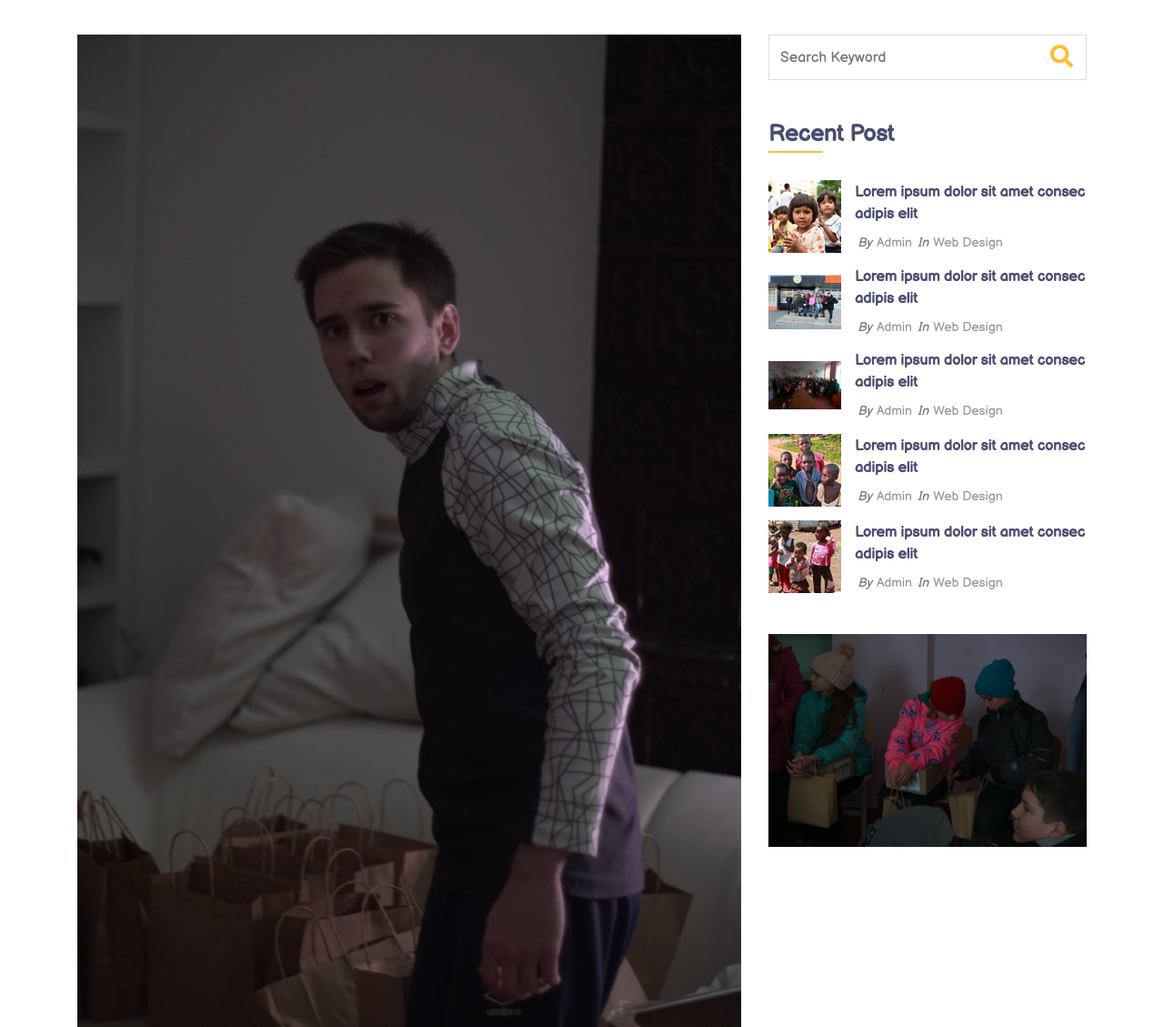
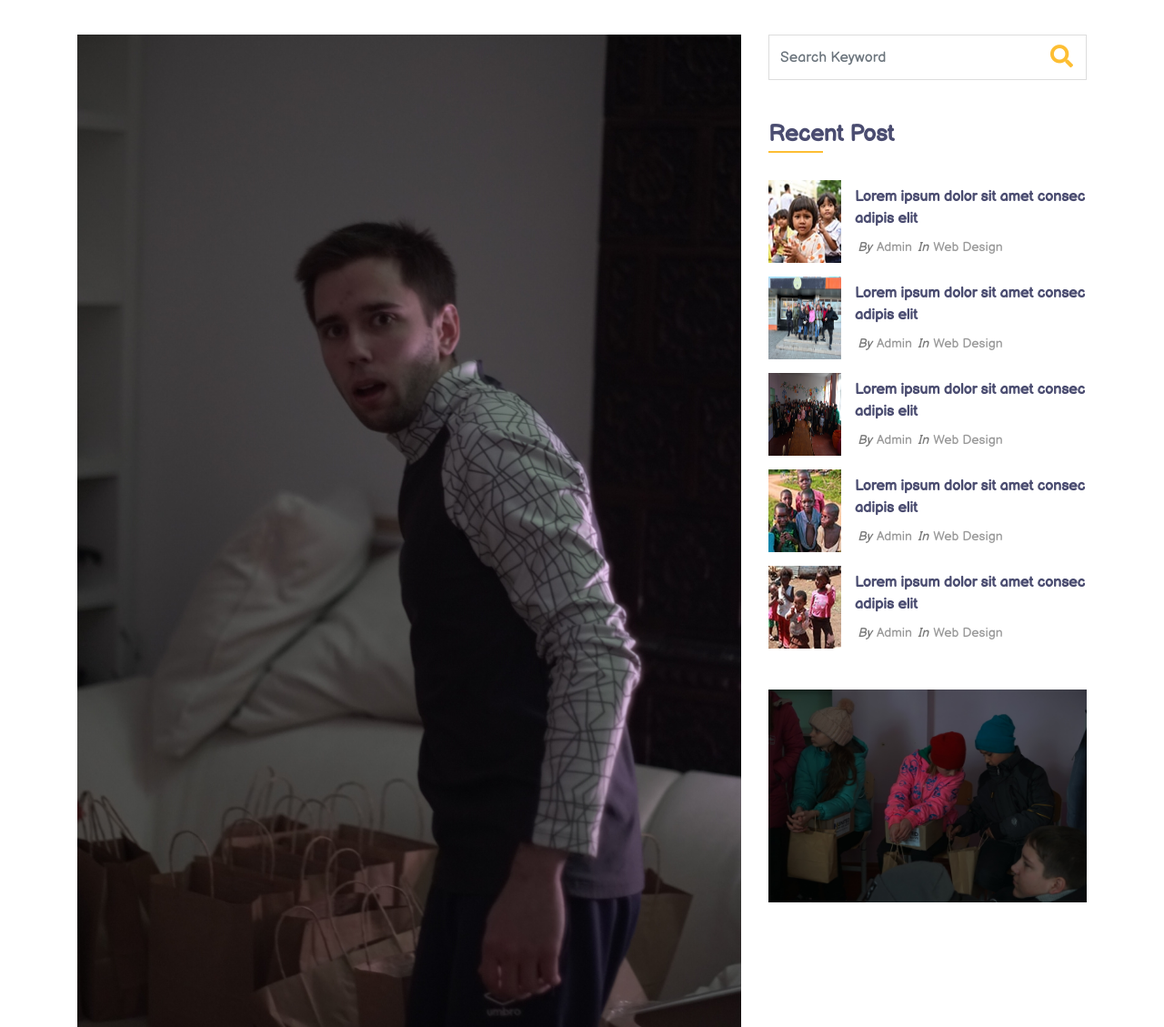
Before and after one commit to IvanSerbeniuk/volunteer, a Django app: a page that uses blog/templates/single_blogus.html in a window 1280 px wide. Shown: the part 482-1611 px from the top of the page at 91% size. Run offline with Django 4.2, Linux system fonts and the light colour scheme; data comes from the database, SQL or seed files in the repository; both versions use the stored data as it was after the commit; parts of the project's set-up code (start-up, migrations or seed data) failed here and were passed over; some libraries are stand-ins or nearby versions.

Commit message:
settings

```diff
--- a/home/urls.py
+++ b/home/urls.py
@@ -4,5 +4,4 @@ from . import views
 urlpatterns = [
     # path("sldf", views.index, name='index'),
     path("", views.home, name='home'),
-
 ]
--- a/mysite/settings.py
+++ b/mysite/settings.py
@@ -87,9 +87,9 @@ DATABASES = {
 # Static
 STATIC_URL = "static/"
 
-# STATICFILES_DIRS = [
-#     os.path.join(BASE_DIR, '/static/')
-# ]
+STATICFILES_DIRS = [
+    os.path.join(BASE_DIR, 'static/')
+]
 MEDIA_URL = '/media/'
 MEDIA_ROOT = os.path.join(BASE_DIR, 'media')
 
--- a/static/css/style.css
+++ b/static/css/style.css
@@ -1682,11 +1682,25 @@ a:focus {
 .single .post-item .post-img {
     width: 100%;
     max-width: 80px;
+    position: relative;
+    padding-bottom: 26%;
 }
 
 .single .post-item .post-img img {
     width: 100%;
-}
+    position: absolute;
+    height: 100%;
+    top: 0;
+    bottom: 0;
+}
+/* .single .post-item .post-img {
+    width: 100%;
+    max-width: 80px;
+}
+
+.single .post-item .post-img img {
+    width: 100%;
+} */
 
 .single .post-item .post-text {
     padding-left: 15px;
```
Also changed, not shown: db.sqlite3, media/images/A__03927_CTHdqOR.JPG (added).
